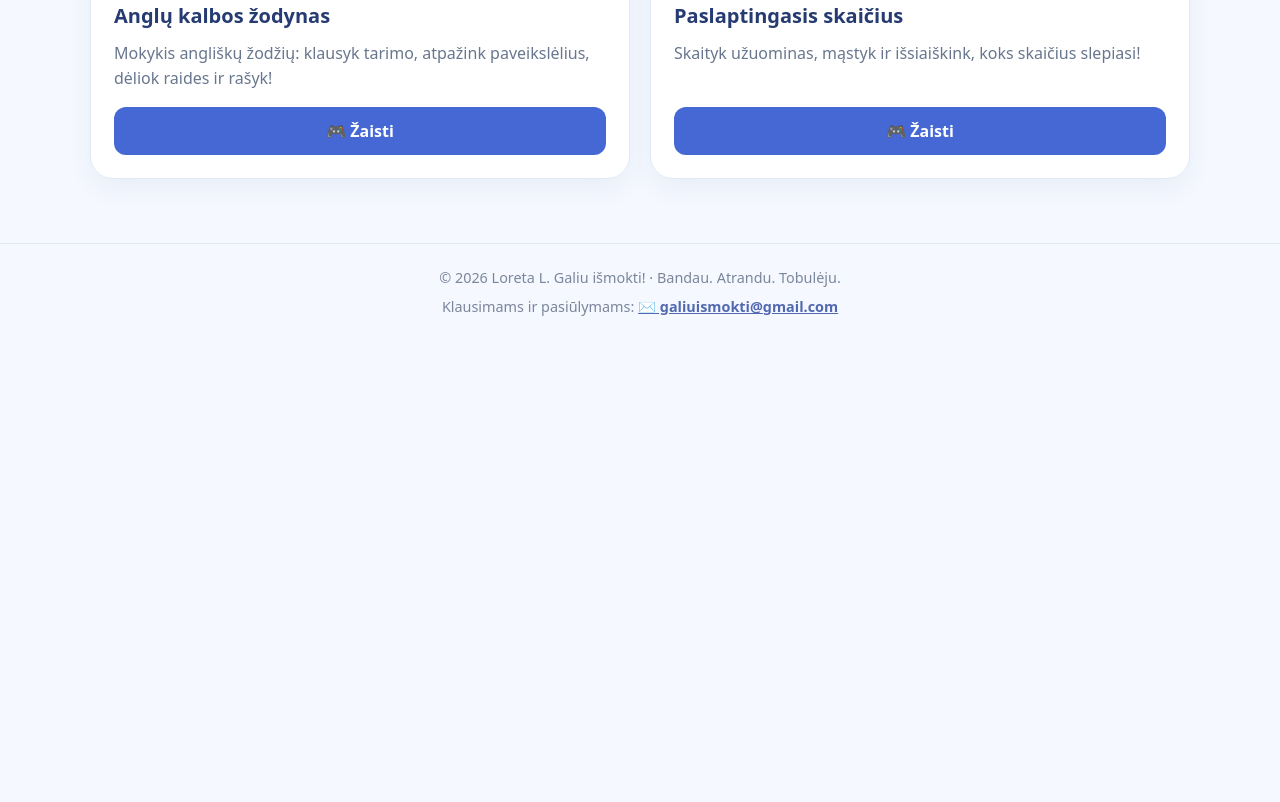
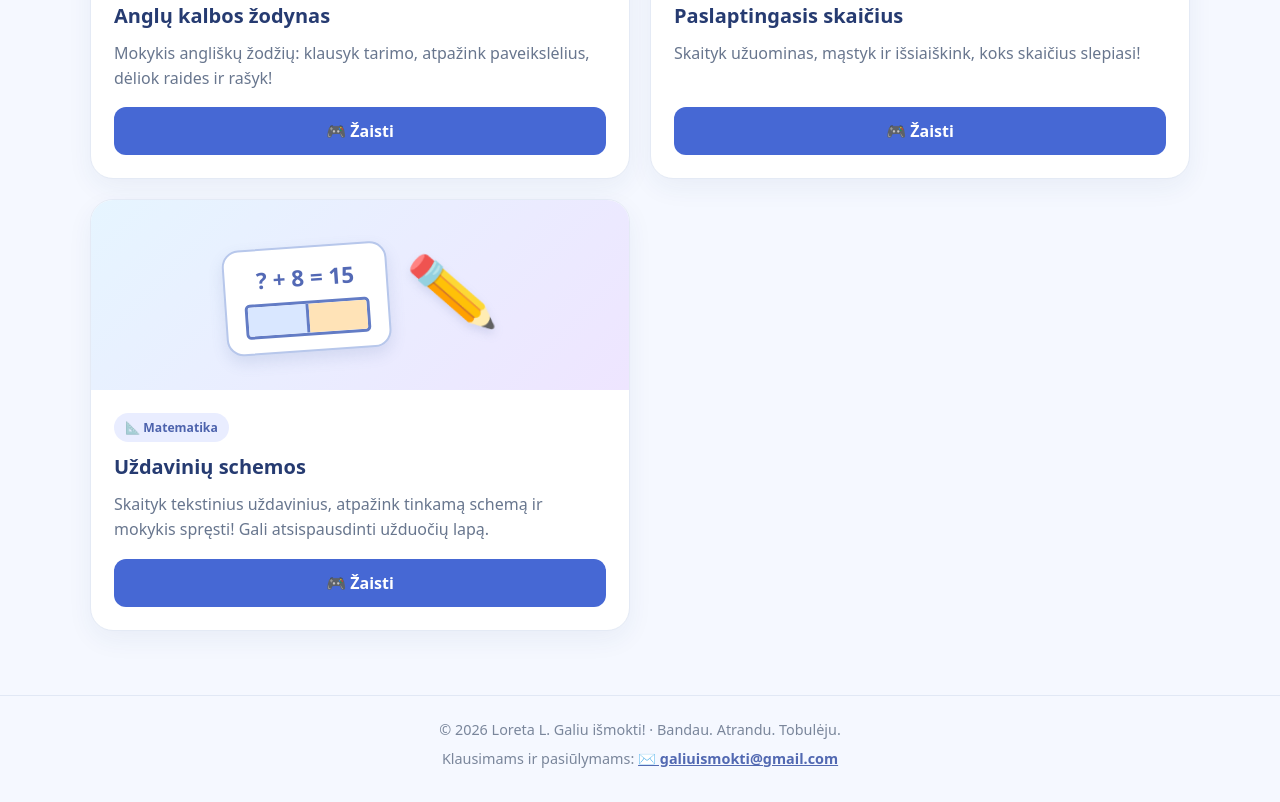
Before and after one commit to loretukis/galiuismokti, a plain HTML site: page index.html in a window 1280 px wide. Shown: the part 1464-2266 px from the top of the page. Before the commit the page ends 1814 px from the top, so only its background shows below. Drawn offline with Linux system fonts and the light colour scheme.

Commit message:
Update index.html

```diff
--- a/index.html
+++ b/index.html
@@ -29,6 +29,15 @@
     .art.spanish{background:linear-gradient(135deg,#ffe9df,#fff4ce)}
     .art.logic{background:linear-gradient(135deg,#dff7ed,#e6efff)}
     .art.english{background:linear-gradient(135deg,#e0edff,#f1e5ff)}
+    .art.schemes{background:linear-gradient(135deg,#e6f5ff,#eee5ff)}
+    .schemes-art{display:flex;align-items:center;gap:18px;transform:rotate(-4deg)}
+    .scheme-card{background:white;border:2px solid #b7c7eb;border-radius:17px;padding:14px 18px;box-shadow:0 7px 15px #536aa528;display:flex;flex-direction:column;gap:8px;align-items:center}
+    .scheme-bar{width:125px;height:35px;display:flex;border:3px solid #637cc5;border-radius:5px;overflow:hidden}
+    .scheme-bar span{flex:1;background:#d9e7ff;border-right:3px solid #637cc5}
+    .scheme-bar span:last-child{border-right:0;background:#ffe3b7}
+    .scheme-question{font-weight:900;font-size:1.4rem;color:#5369b5}
+    .scheme-pencil{font-size:4.5rem;filter:drop-shadow(0 5px 5px #536aa52a)}
+    .tag.schemes-tag{background:#e9edff;color:#4d63ad}
     .art.mystery{background:linear-gradient(135deg,#fff2cc,#e8e5ff)}
     .mystery-art{display:flex;align-items:center;gap:18px;transform:rotate(-5deg)}
     .mystery-number{display:grid;place-items:center;width:105px;height:105px;background:white;border:3px solid #e5bb6c;border-radius:24px;color:#7454aa;font-size:4.5rem;font-weight:900;box-shadow:0 8px 18px #a98b4b2c}
@@ -99,6 +108,10 @@
           <div class="art mystery" aria-hidden="true"><div class="mystery-art"><span class="mystery-number">?</span><span class="mystery-glass">🔎</span></div></div>
           <div class="card-body"><span class="tag">🔢 Matematika</span><h3>Paslaptingasis skaičius</h3><p>Skaityk užuominas, mąstyk ir išsiaiškink, koks skaičius slepiasi!</p><a class="action" href="zaidimai/paslaptingasis-skaicius/">🎮 Žaisti</a></div>
         </article>
+        <article class="card" data-category="matematika">
+          <div class="art schemes" aria-hidden="true"><div class="schemes-art"><div class="scheme-card"><div class="scheme-question">? + 8 = 15</div><div class="scheme-bar"><span></span><span></span></div></div><span class="scheme-pencil">✏️</span></div></div>
+          <div class="card-body"><span class="tag schemes-tag">📐 Matematika</span><h3>Uždavinių schemos</h3><p>Skaityk tekstinius uždavinius, atpažink tinkamą schemą ir mokykis spręsti! Gali atsispausdinti užduočių lapą.</p><a class="action" href="zaidimai/schemos/">🎮 Žaisti</a></div>
+        </article>
       </div>
     </section>
   </main>
```
